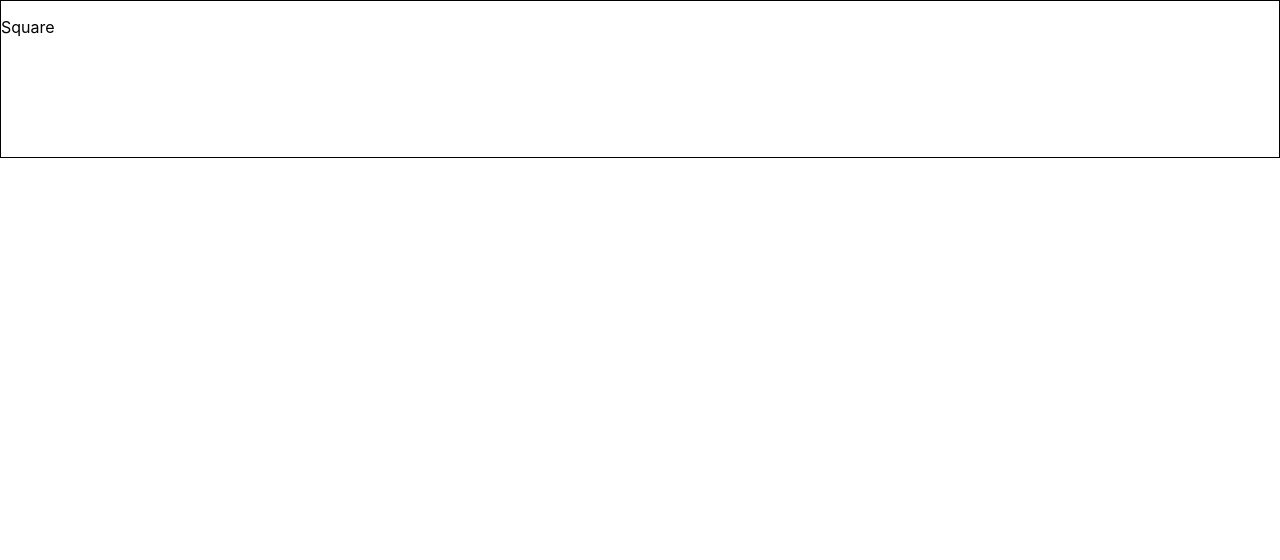
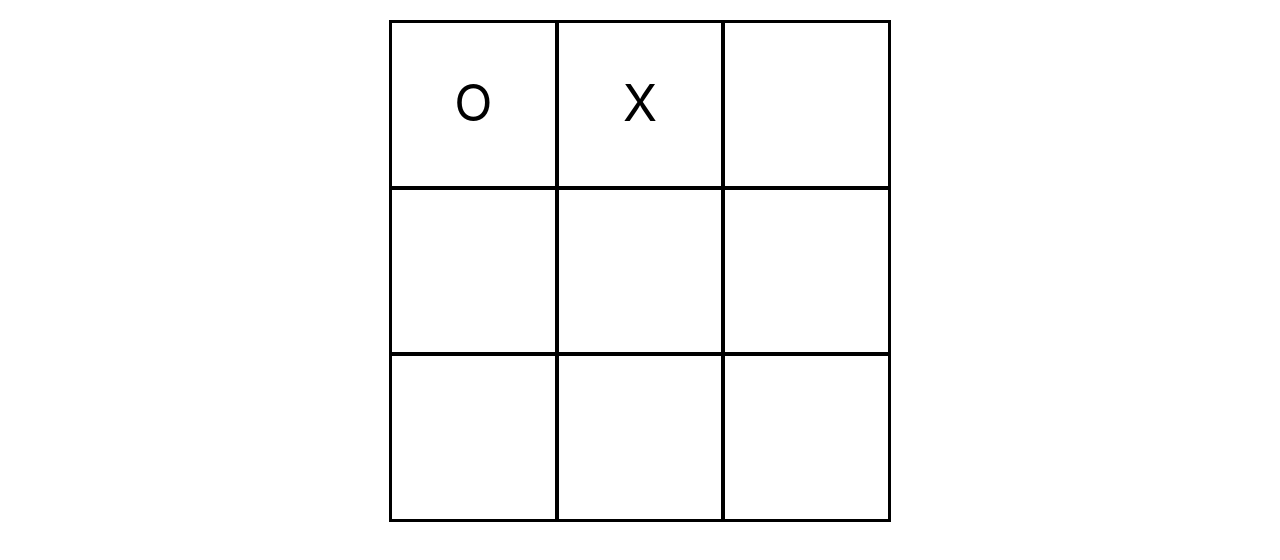
Before and after one commit to SchoolOfCode/noughts-and-crosses-plan-room-14-ravi-anita-lorcan, a React (Create React App) app in the folder my-app/: page / in a window 1280 px wide. Shown: the top 560 px of the page. Built offline with nearby package versions, Linux system fonts and the light colour scheme.

Commit message:
x on click in square

```diff
--- a/my-app/src/components/App/App.js
+++ b/my-app/src/components/App/App.js
@@ -4,11 +4,15 @@ import { useState } from "react"
 
 function App() {
 
-  const [board, setBoard] = useState([null, null, null, null, null, null, null, null, null,])
+  const [board, setBoard] = useState(["O", "X", null, null, null, null, null, null, null,])
+
+  function makeAMove(index) {
+    setBoard([...board.slice(0, index), "X", ...board.slice(index + 1)])
+  }
 
   return (
     <div>
-        <Board board={board}></Board>
+        <Board board={board} makeAMove={makeAMove} ></Board>
     </div>
 
   );
--- a/my-app/src/components/Board/index.css
+++ b/my-app/src/components/Board/index.css
@@ -1,4 +1,7 @@
 .board {
+    width: 500px;
+    height: 500px;
+    margin: 20px auto;
     display: grid;
     grid-template-columns: repeat(3, 1fr);
     grid-template-rows: repeat(3, 1fr);
--- a/my-app/src/components/Board/index.js
+++ b/my-app/src/components/Board/index.js
@@ -2,10 +2,16 @@ import React from 'react'
 import Square from '../Square'
 import "./index.css"
 
-const Board = () => {
+const Board = ({ board, makeAMove }) => {
+
+  console.log(board)
+
   return (
     <div className="board">
-        <Square />
+    {board.map((symbol, i) => {
+      return <Square symbol={symbol} index={i} makeAMove={makeAMove} />
+    })}
+
     </div>
   )
 }
--- /dev/null
+++ b/my-app/src/components/Square/index.css
@@ -0,0 +1,9 @@
+.square {
+    border: 2px solid black;
+    /* margin: 0 auto; */
+}
+
+.symbol {
+    font-size: 50px;
+    text-align: center;
+}
--- a/my-app/src/components/Square/index.js
+++ b/my-app/src/components/Square/index.js
@@ -1,9 +1,15 @@
 import React from 'react'
+import "./index.css"
 
-const Square = () => {
+const Square = ({ symbol, index, makeAMove }) => {
+
+  function handleClick(index) {
+    makeAMove(index)
+  }
+
   return (
-    <div>
-        <p>Square</p>
+    <div className='square' onClick={() => handleClick(index)}>
+        <p className='symbol'>{symbol}</p>
     </div>
   )
 }
```
